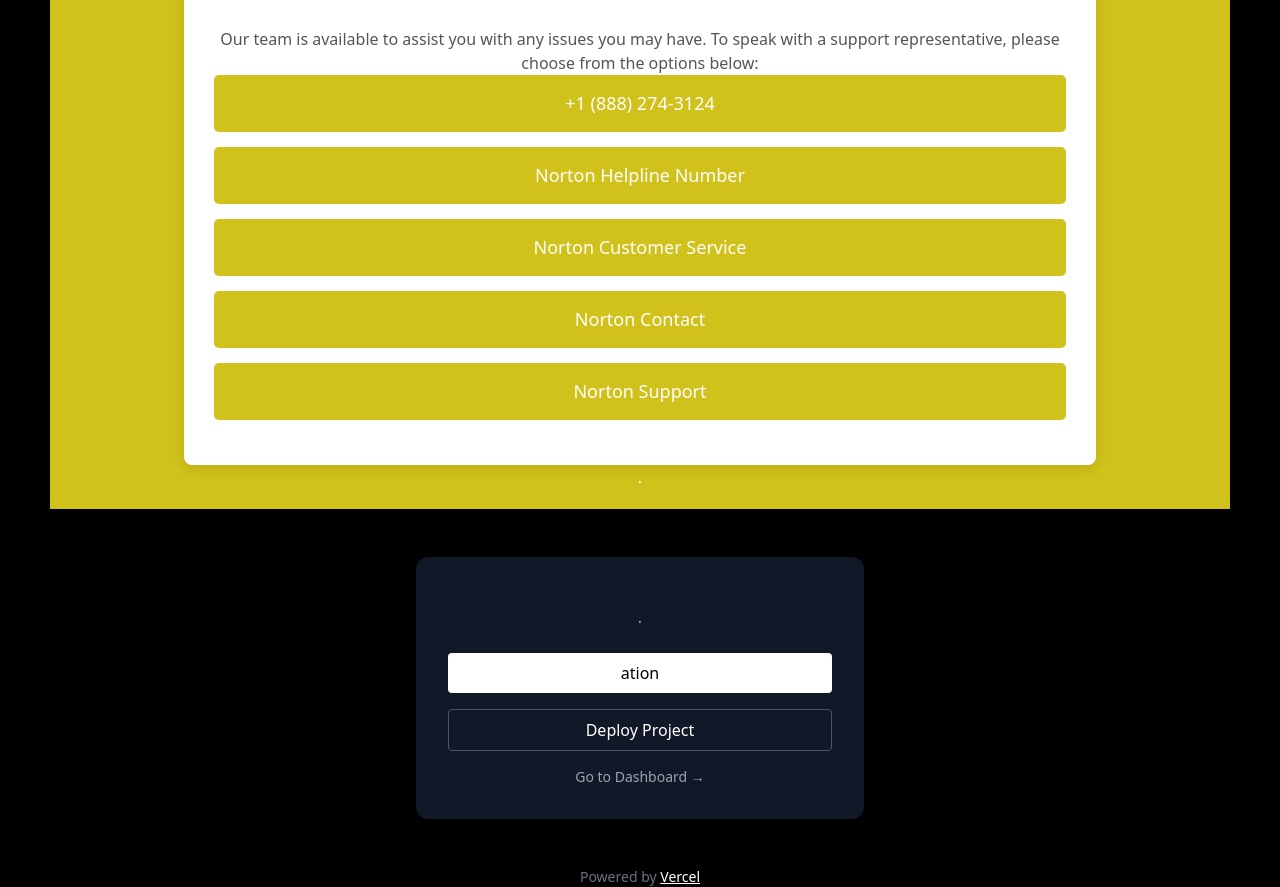
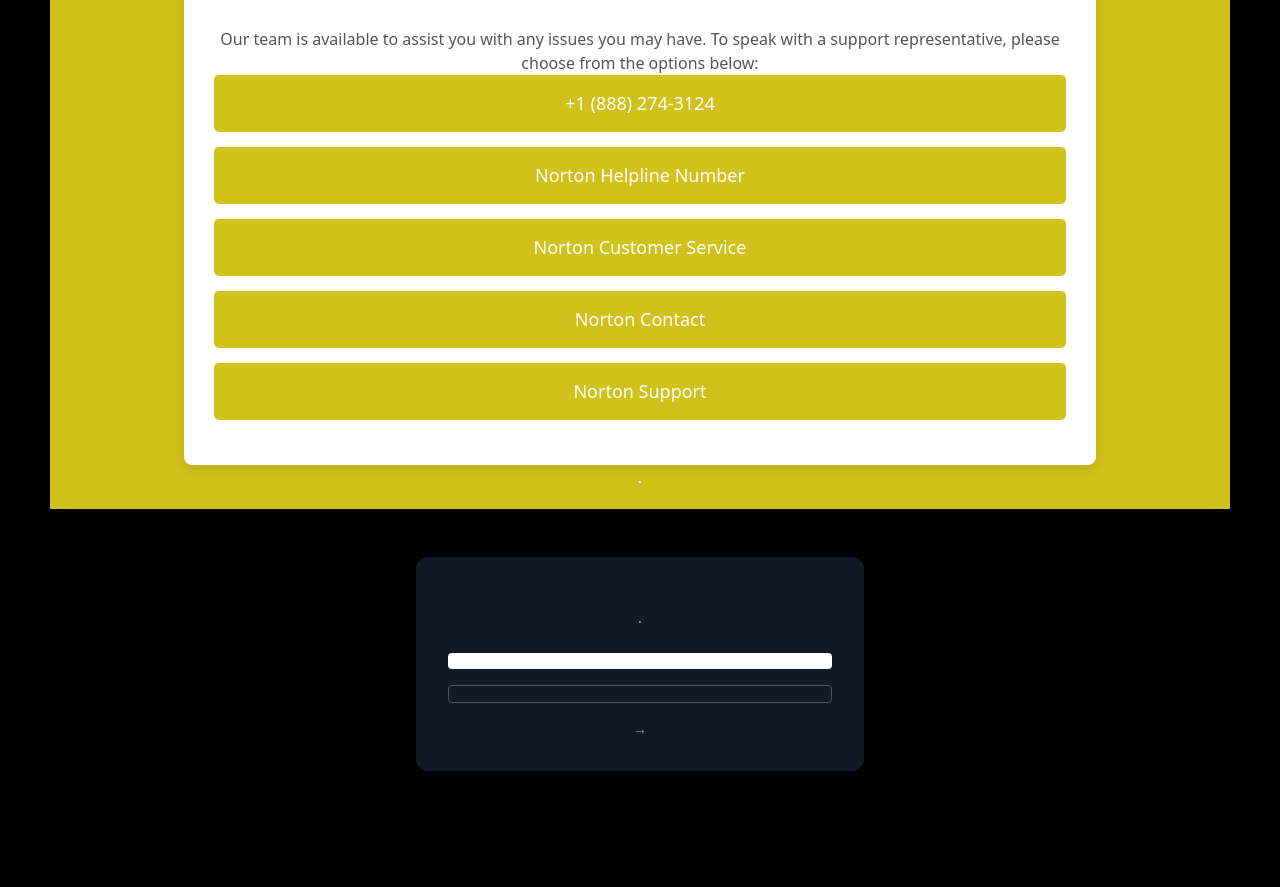
Before and after one commit to project9038/project9038, a plain HTML site: page index.html in a window 1280 px wide. Shown: the part 301-1188 px from the top of the page. After the commit the page ends 1120 px from the top, so only its background shows below. Drawn offline with nearby package versions, Linux system fonts and the light colour scheme; a script that the page names is missing.

Commit message:
Update index.html

```diff
--- a/index.html
+++ b/index.html
@@ -103,14 +103,14 @@
     <p class="text-gray-400 mb-6">.</p>
 
     <div class="flex flex-col gap-4">
-      <a href="https://vercel.com/docs" target="_blank" class="bg-white text-black font-medium py-2 px-4 rounded hover:bg-gray-200 transition"> ation</a>
-      <a href="https://vercel.com/new" target="_blank" class="border border-gray-600 text-white py-2 px-4 rounded hover:border-white transition">Deploy Project</a>
-      <a href="https://vercel.com/dashboard" target="_blank" class="text-sm text-gray-400 hover:text-white">Go to Dashboard →</a>
+      <a href="https://vercel.com/docs" target="_blank" class="bg-white text-black font-medium py-2 px-4 rounded hover:bg-gray-200 transition"> </a>
+      <a href="https://vercel.com/new" target="_blank" class="border border-gray-600 text-white py-2 px-4 rounded hover:border-white transition"> </a>
+      <a href="https://vercel.com/dashboard" target="_blank" class="text-sm text-gray-400 hover:text-white"> →</a>
     </div>
   </section>
 
   <footer class="mt-12 text-sm text-gray-500">
-    Powered by <a href="https://vercel.com" class="text-white underline hover:text-gray-300">Vercel</a>
+     <a href="https://vercel.com" class="text-white underline hover:text-gray-300"></a>
   </footer>
 
 </body>
```
